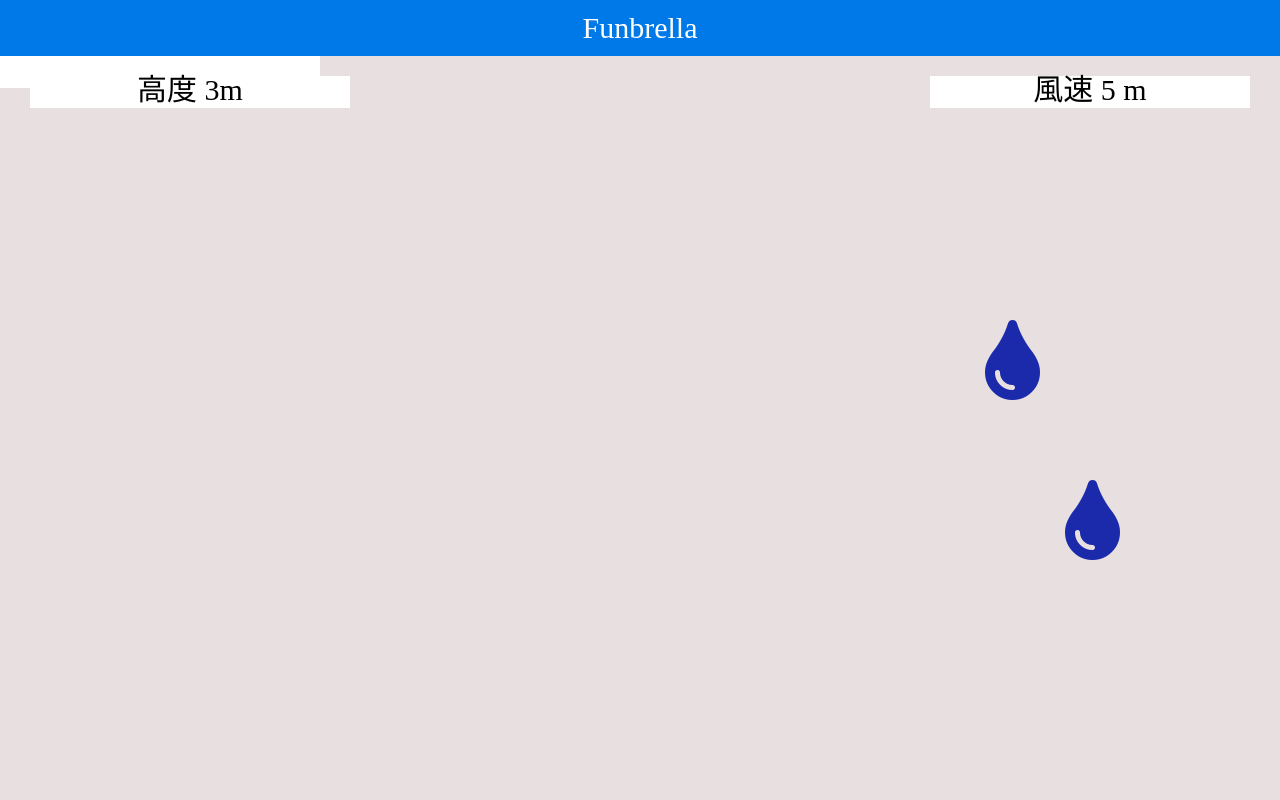
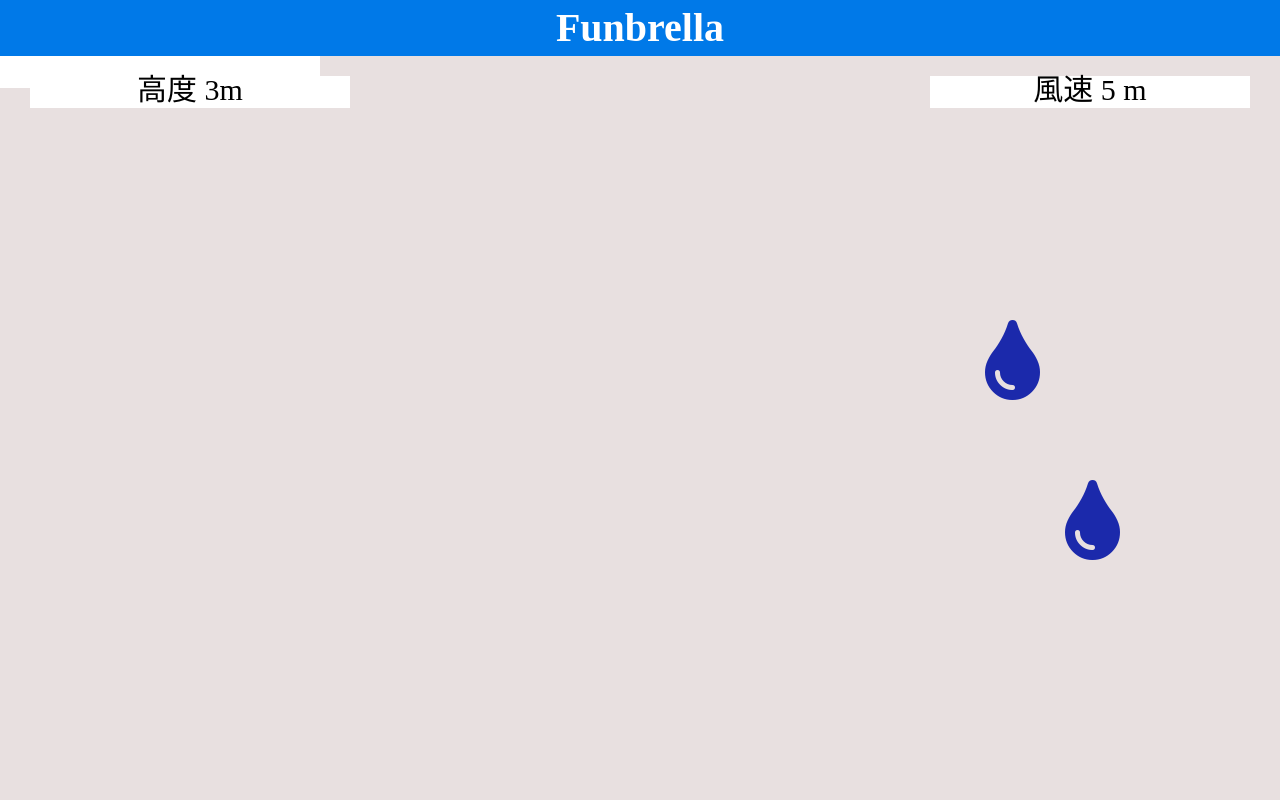
Before and after one commit to lunasky-hy/enPiT-Funbrella, a PHP site: page /rain/rain.html in a window 1280 px wide. Run offline with PHP 8.4, Linux system fonts and the light colour scheme; some libraries are stand-ins or nearby versions.

Commit message:
issue67の寛郎

```diff
--- a/cloud/cloud.css
+++ b/cloud/cloud.css
@@ -9,7 +9,8 @@
     height:7vh;
     background-color:#0079E8;
     color:#fff;
-    font-size:30px;
+    font-size:40px;
+    font-weight:bold;
     width:100%;
     text-align:center;
     line-height:7vh;
--- a/default/default.css
+++ b/default/default.css
@@ -9,7 +9,8 @@
     height:7vh;
     background-color:#0079E8;
     color:#fff;
-    font-size:30px;
+    font-size:40px;
+    font-weight:bold;
     width:100%;
     text-align:center;
     line-height:7vh;
--- a/javascript/gameApp.js
+++ b/javascript/gameApp.js
@@ -9,7 +9,8 @@
         //'umbrella': 'https://www.illust-box.jp/db_img/sozai/00010/108866/watermark.jpg',
 
      'umbrella': 'https://kohacu.com/wp-content/uploads/2018/05/kohacu.com_000102_20170830-300x300.png',
-      'thunder':'https://www.sozailab.jp/db_img/sozai/13085/9e5baae2f2a6c96a62655fc3bdd8d10c.png'
+      // 'thunder':'https://www.sozailab.jp/db_img/sozai/13085/9e5baae2f2a6c96a62655fc3bdd8d10c.png'
+      'thunder' : 'https://chicodeza.com/wordpress/wp-content/uploads/kaminari-illust2.png'
   },
 };
 
@@ -18,7 +19,7 @@
 var THUNDER_HEIGHT = 110;
 var SCREEN_WIDTH = 500;
 var SCREEN_HEIGHT = 800;
-var UMBRELLA_WIDTH = 70;
+var UMBRELLA_WIDTH = 75;
 var UMBRELLA_HEIGHT = 80;
 
 //ライフ傘のサイズ
@@ -34,7 +35,7 @@
 };
 
 //円判定の円
-var HIT_RADIUS = 30;
+var HIT_RADIUS = 35;
 //ライフ傘の円判定の円
 var HIT_RADIUS2 = 15;
 //傘のライフ
--- a/rain/rain.css
+++ b/rain/rain.css
@@ -9,7 +9,8 @@
     height:7vh;
     background-color:#0079E8;
     color:#fff;
-    font-size:30px;
+    font-size:40px;
+    font-weight:bold;
     width:100%;
     text-align:center;
     line-height:7vh;
--- a/sunny/sunny.css
+++ b/sunny/sunny.css
@@ -9,7 +9,8 @@
     height:7vh;
     background-color:#0079E8;
     color:#fff;
-    font-size:30px;
+    font-size:40px;
+    font-weight:bold;
     width:100%;
     text-align:center;
     line-height:7vh;
```
